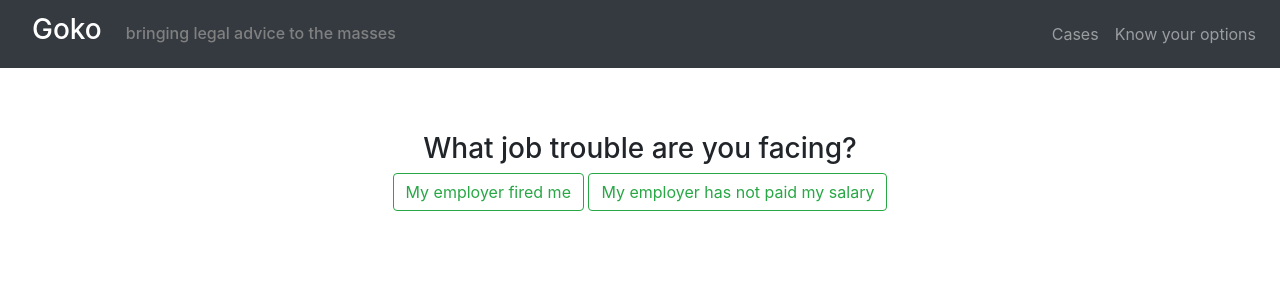
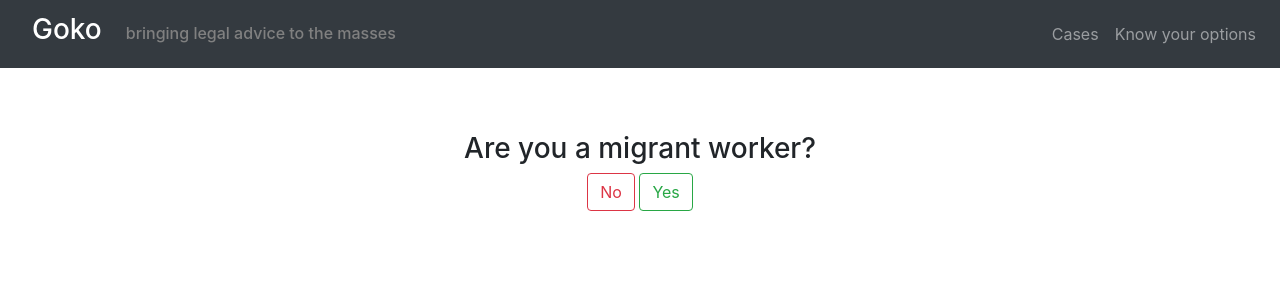
Before and after one commit to chikchengyao/legal-matrix, a React (Create React App) app: page /options in a window 1280 px wide. Shown: the top 300 px of the page. Built offline with nearby package versions, Linux system fonts and the light colour scheme.

Commit message:
Finish decision tree

```diff
--- a/src/App.js
+++ b/src/App.js
@@ -14,7 +14,7 @@ class App extends Component {
                         <NavigationBar/>
                         <Switch>
                             <Route exact path="/" component={AboutUs}/>
-                            <Route path={"/options"} component={Tree}/>
+                            <Route exact path={"/options"} component={Tree}/>
                         </Switch>
                     </div>
                 </Router>
--- a/src/components/Tree/Tree.js
+++ b/src/components/Tree/Tree.js
@@ -5,10 +5,11 @@ class Tree extends Component {
     constructor(props) {
         super(props);
         this.state = {
+            migrant: null, //
             trouble: null, // either "fired" or "unpaid"
             salary: null, // number, monthly salary
             months: null, // number, number of months owed
-            still_working: null // bool, still working
+            working: null // bool, still working
         };
     }
 
@@ -20,6 +21,57 @@ class Tree extends Component {
         this.setState(Object.assign({}, this.state, params));
     }
 
+
+    renderButton(active, callback, text, color="success") {
+        if (active) {
+            return <Button color={color} onClick={callback}>{text}</Button>
+        } else {
+            return <Button outline color={color} onClick={callback}>{text}</Button>
+        }
+    }
+
+    //////////////////////////////////////////
+    // Q0
+    //////////////////////////////////////////
+
+    handle_Q0_migrant() {
+        this.updateState({migrant: true});
+    }
+
+    handle_Q0_not_migrant() {
+        this.updateState({migrant: false});
+    }
+
+    renderQ0() {
+        let noButton = this.renderButton(
+            this.state.migrant === false,
+            () => this.handle_Q0_not_migrant(),
+            "No",
+            "danger"
+        );
+        let yesButton = this.renderButton(
+            this.state.migrant === true,
+            () => this.handle_Q0_migrant(),
+            "Yes"
+        );
+
+        return (
+            <Jumbotron style={{"background": "transparent"}}>
+                <h3>Are you a migrant worker?</h3>
+                <div>
+                    {noButton}
+                    &nbsp;
+                    {yesButton}
+                </div>
+            </Jumbotron>
+        )
+    }
+
+
+    //////////////////////////////////////////
+    // Q1
+    //////////////////////////////////////////
+
     handle_Q1_fired() {
         this.updateState({trouble: "fired"});
     }
@@ -28,15 +80,12 @@ class Tree extends Component {
         this.updateState({trouble: "unpaid"});
     }
 
-    renderButton(active, callback, text) {
-        if (active) {
-            return <Button color={"success"} onClick={callback}>{text}</Button>
-        } else {
-            return <Button outline color={"success"} onClick={callback}>{text}</Button>
-        }
-    }
 
     renderQ1() {
+        if (this.state.migrant === null || this.state.migrant === false) {
+            return;
+        }
+
         let firedButton = this.renderButton(
             this.state.trouble === "fired",
             () => this.handle_Q1_fired(),
@@ -60,8 +109,12 @@ class Tree extends Component {
         )
     }
 
+    //////////////////////////////////////////
+    // Q2
+    //////////////////////////////////////////
+
     renderQ2() {
-        if (this.state.trouble === null) {
+        if (this.state.trouble === null || this.state.trouble === "fired") {
             return;
         }
 
@@ -72,8 +125,13 @@ class Tree extends Component {
                     <Col xs={"12"} sm={"8"} md={"6"} lg={"4"} xl={"3"}>
                         <InputGroup>
                             <InputGroupAddon addonType="prepend">$</InputGroupAddon>
-                            <Input/>
-                            <InputGroupAddon addonType="append"><Button color="secondary">OK!</Button></InputGroupAddon>
+                            <Input type="number" onChange={(evt) => { this.updateState({temp_salary: evt.target.value});}}/>
+                            <InputGroupAddon addonType="append">
+                                {this.renderButton(
+                                    this.state.salary,
+                                    () => this.updateState({salary: this.state.temp_salary}),
+                                    "OK!")}
+                            </InputGroupAddon>
                         </InputGroup>
                     </Col>
                 </Row>
@@ -81,14 +139,94 @@ class Tree extends Component {
         );
     }
 
+
+    //////////////////////////////////////////
+    // Q3
+    //////////////////////////////////////////
+
+    renderQ3() {
+        if (!this.state.salary) {
+            return;
+        }
+
+        return (
+            <Jumbotron style={{"background": "transparent"}}>
+                <h3>How many months of salary does your boss owe you?</h3>
+                <Row className={"justify-content-center"}>
+                    <Col xs={"12"} sm={"8"} md={"6"} lg={"4"} xl={"3"}>
+                        <InputGroup>
+                            <Input type="number" onChange={(evt) => { this.updateState({temp_months: evt.target.value});}}/>
+                            <InputGroupAddon addonType="append">
+                                {this.renderButton(
+                                    this.state.months,
+                                    () => this.updateState({months: this.state.temp_months}),
+                                    "OK!")}
+                            </InputGroupAddon>
+                        </InputGroup>
+                    </Col>
+                </Row>
+            </Jumbotron>
+        );
+    }
+
+    //////////////////////////////////////////
+    // Q4
+    //////////////////////////////////////////
+
+    handle_Q4_not_working() {
+        this.updateState({working: false});
+    }
+
+    handle_Q4_working() {
+        this.updateState({working: true});
+    }
+
+
+    renderQ4() {
+        if (!this.state.months) {
+            return;
+        }
+
+        let notWorkingButton = this.renderButton(
+            this.state.working === false,
+            () => this.handle_Q4_not_working(),
+            "No",
+            "danger"
+        );
+        let workingButton = this.renderButton(
+            this.state.working === true,
+            () => this.handle_Q4_working(),
+            "Yes"
+        );
+
+        return (
+            <Jumbotron style={{"background": "transparent"}}>
+                <h3>Are you still working for your employer?</h3>
+                <div>
+                    {notWorkingButton}
+                    &nbsp;
+                    {workingButton}
+                </div>
+            </Jumbotron>
+        )
+    }
+
+
+
+
+    ////////////////////////////////////////////////
+    // main
+    ////////////////////////////////////////////////
+
     render() {
 
-        let q1 = this.renderQ1();
-        let q2 = this.renderQ2();
         return (
             <div>
-                {q1}
-                {q2}
+                {this.renderQ0()}
+                {this.renderQ1()}
+                {this.renderQ2()}
+                {this.renderQ3()}
+                {this.renderQ4()}
             </div>
         );
     }
--- a/src/components/navbar/Navbar.js
+++ b/src/components/navbar/Navbar.js
@@ -29,7 +29,7 @@ class NavigationBar extends Component {
             <div>
                 <Navbar color="dark" dark expand="md">
                     <span className={"ml-3"}/>
-                    <NavbarBrand style={{"color": "white"}}><h3 ref="/">Goko</h3></NavbarBrand>
+                    <NavbarBrand href="/" style={{"color": "white"}}><h3 ref="/">Goko</h3></NavbarBrand>
                     <span className={"ml-2"}/>
                     <h6 className="sub-brand mb-0">bringing legal advice to the masses</h6>
                     <NavbarToggler onClick={this.toggle} />
```
Also changed, not shown: firebase.json, 1 other file (tests, documents, lock files or other folders).
